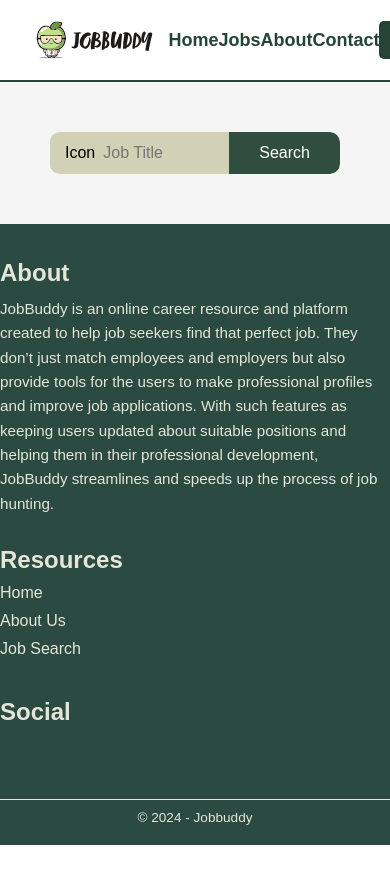
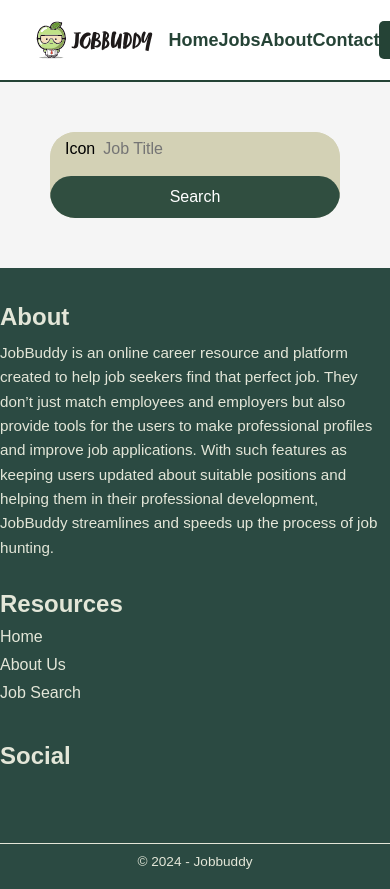
Before and after one commit to Sanidhya247/JobBuddy_Project, a React (Create React App) app in the folder job_buddy_frontend/: page /Job in a window 390 px wide. Shown: the top 889 px of the page. Before the commit the page ends 845 px from the top, so only its background shows below. Built offline with nearby package versions, Linux system fonts and the light colour scheme.

Commit message:
Done Media Query for search both tablet and mobile view.

```diff
--- a/job_buddy_frontend/src/assets/css/job_search_page.css
+++ b/job_buddy_frontend/src/assets/css/job_search_page.css
@@ -53,3 +53,49 @@
 .search-button:hover {
     background-color: #253b30;
 }
+
+
+
+/* Tablet View (834px) */
+@media (max-width: 834px) {
+    .search-bar {
+      max-width: 500px;
+    }
+
+    .search-input input {
+      font-size: 14px;
+    }
+
+    .search-button {
+      padding: 12px 20px;
+      font-size: 14px;
+    }
+}
+
+/* Mobile View (430px) */
+@media (max-width: 430px) {
+.search-bar {
+    flex-direction: column;
+    align-items: stretch;
+    border-radius: 25px;
+}
+
+.search-input {
+    padding: 8px 15px;
+    border-top-left-radius: 25px;
+    border-top-right-radius: 25px;
+}
+
+.search-input input {
+    font-size: 16px;
+}
+
+.search-button {
+    border-radius: 25px;
+    margin-top: 10px;
+    padding: 12px 20px;
+    font-size: 16px;
+    width: 100%;
+    background-color: #304e40;
+    }
+}
```
